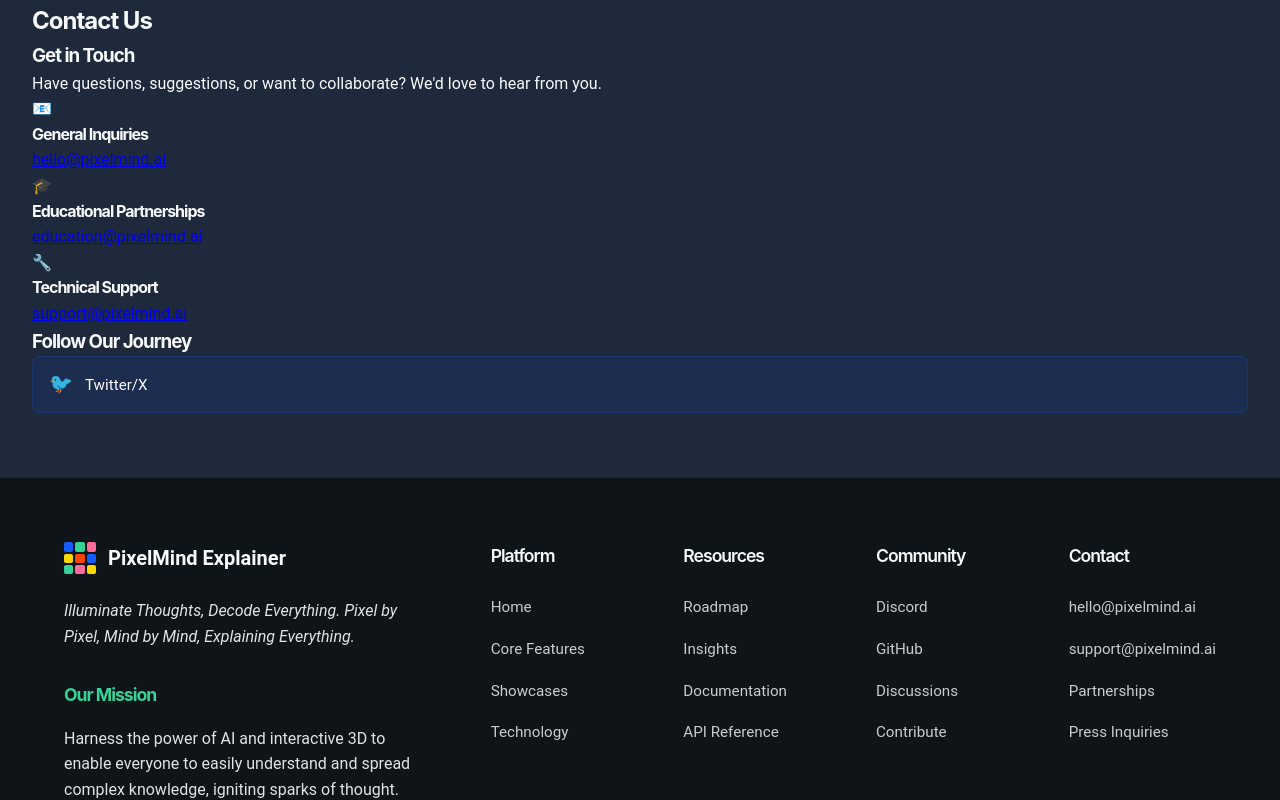
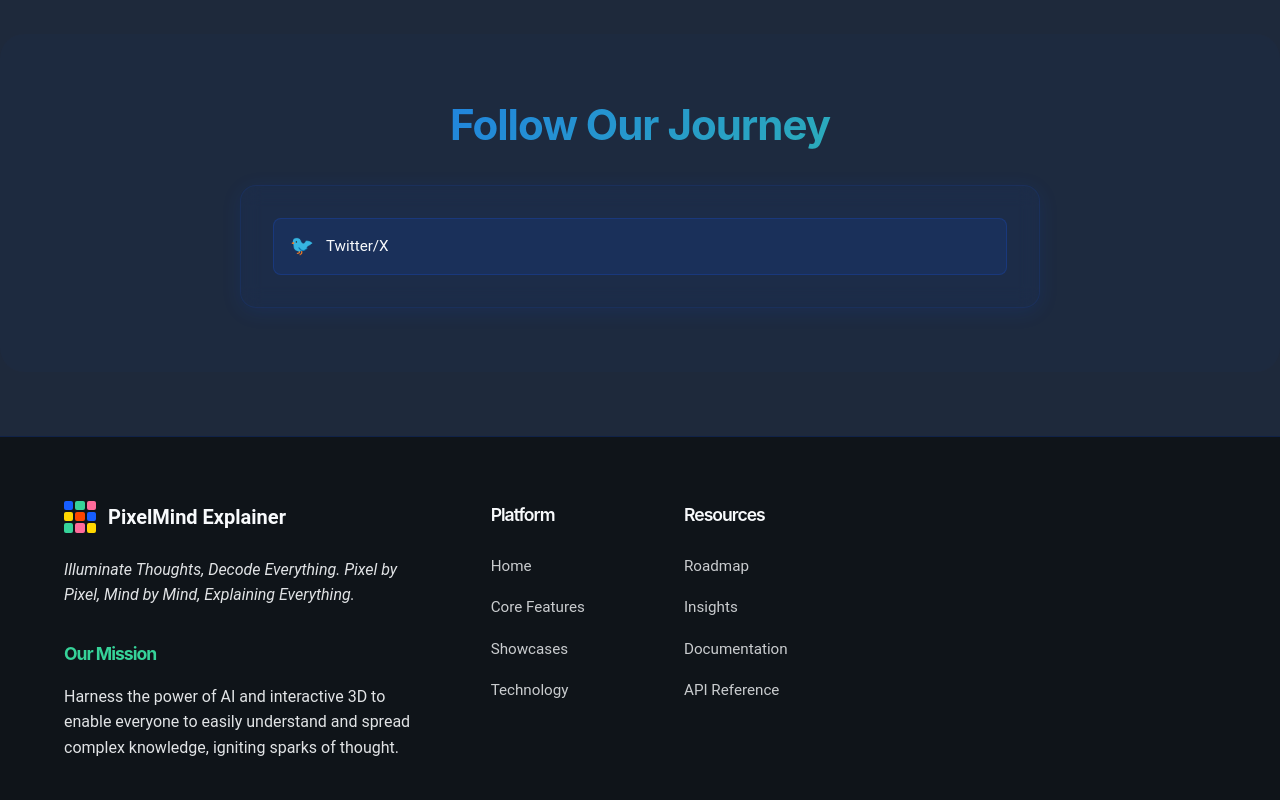
Before and after one commit to binkyfishai/pxlmind, a React (Create React App) app in the folder pixelmind-explainer/: page /about in a window 1280 px wide. Shown: the part 4465-5265 px from the top of the page. Built offline with nearby package versions, Linux system fonts and the light colour scheme.

Commit message:
pixelmind vercel tags

```diff
--- a/pixelmind-explainer/src/components/Footer.tsx
+++ b/pixelmind-explainer/src/components/Footer.tsx
@@ -54,26 +54,6 @@
                   <li><Link to="/api">API Reference</Link></li>
                 </ul>
               </div>
-
-              <div className="footer-section">
-                <h4>Community</h4>
-                <ul>
-                  <li><a href="https://discord.gg/pixelmind">Discord</a></li>
-                  <li><a href="https://github.com/pixelmind">GitHub</a></li>
-                  <li><Link to="/discussions">Discussions</Link></li>
-                  <li><Link to="/contribute">Contribute</Link></li>
-                </ul>
-              </div>
-
-              <div className="footer-section">
-                <h4>Contact</h4>
-                <ul>
-                  <li><a href="mailto:hello@pixelmind.ai">hello@pixelmind.ai</a></li>
-                  <li><a href="mailto:support@pixelmind.ai">support@pixelmind.ai</a></li>
-                  <li><Link to="/partnerships">Partnerships</Link></li>
-                  <li><Link to="/press">Press Inquiries</Link></li>
-                </ul>
-              </div>
             </div>
           </div>
 
--- a/pixelmind-explainer/src/pages/AboutPage.tsx
+++ b/pixelmind-explainer/src/pages/AboutPage.tsx
@@ -154,46 +154,11 @@
         </div>
       </section>
 
-      <section className="contact-section">
+      <section className="content-section">
         <div className="container">
-          <h2>Contact Us</h2>
-          <div className="contact-content">
-            <div className="contact-info">
-              <h3>Get in Touch</h3>
-              <p>
-                Have questions, suggestions, or want to collaborate?
-                We'd love to hear from you.
-              </p>
-
-              <div className="contact-methods">
-                <div className="contact-item">
-                  <span className="contact-icon">📧</span>
-                  <div>
-                    <h4>General Inquiries</h4>
-                    <a href="mailto:hello@pixelmind.ai">hello@pixelmind.ai</a>
-                  </div>
-                </div>
-
-                <div className="contact-item">
-                  <span className="contact-icon">🎓</span>
-                  <div>
-                    <h4>Educational Partnerships</h4>
-                    <a href="mailto:education@pixelmind.ai">education@pixelmind.ai</a>
-                  </div>
-                </div>
-
-                <div className="contact-item">
-                  <span className="contact-icon">🔧</span>
-                  <div>
-                    <h4>Technical Support</h4>
-                    <a href="mailto:support@pixelmind.ai">support@pixelmind.ai</a>
-                  </div>
-                </div>
-              </div>
-            </div>
-
+          <h2>Follow Our Journey</h2>
+          <div className="text-content">
             <div className="social-media">
-              <h3>Follow Our Journey</h3>
               <div className="social-links">
                 <a href="https://twitter.com/pixelmindpro" className="social-link">
                   <span>🐦</span>
```
Also changed, not shown: pixelmind-explainer/vercel.json, 2 other files (tests, documents, lock files or other folders).
